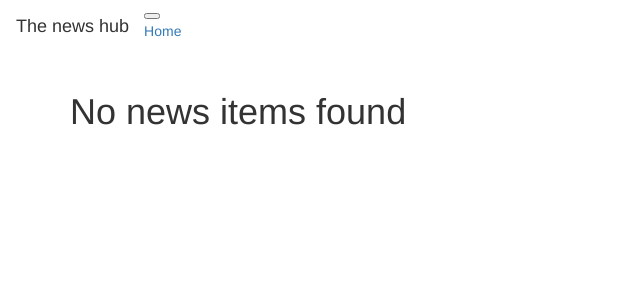
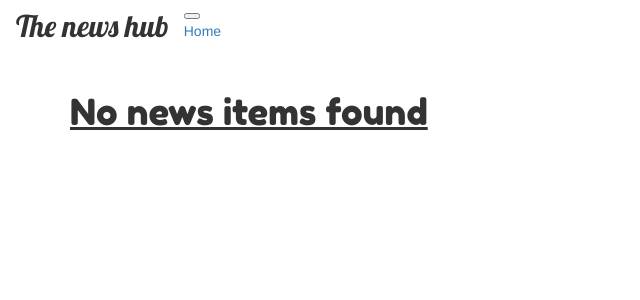
Before and after one commit to Mutembeijoe/news_api, a Flask app: template app/templates/source_articles.html in a window 1280 px wide. Shown: the top 300 px of the page, without its empty margins (0-640 px from the left). Run offline with Flask 2, Linux system fonts and the light colour scheme; the template is opened without the code that fills it, so the values that code supplies are empty; some libraries are stand-ins or nearby versions.

Commit message:
includes a custom static css file and adds google fonts

```diff
--- /dev/null
+++ b/app/static/custom.css
@@ -0,0 +1,11 @@
+@import url('https://fonts.googleapis.com/css?family=Fredoka+One|Lobster&display=swap');
+
+.navbar-brand{
+    font-family: 'Lobster', cursive;
+    font-size: 30px;
+}
+
+h1{
+   font-family: 'Fredoka One', cursive;
+   text-decoration:underline;
+}
--- a/app/templates/base.html
+++ b/app/templates/base.html
@@ -1,4 +1,5 @@
 {%extends 'bootstrap/base.html'%}
+
 {%block title%}
     {%if title%}
         News App - {{title}}
@@ -6,6 +7,12 @@
         News app
     {%endif%}
 {%endblock title%}
+
+{% block styles%}
+    {{super()}}
+    <link rel="stylesheet" href="{{url_for('static',filename='custom.css')}}">
+{% endblock styles%}
+
 {% block scripts%}
 {{ super() }}
 {{ moment.include_moment() }}
```
